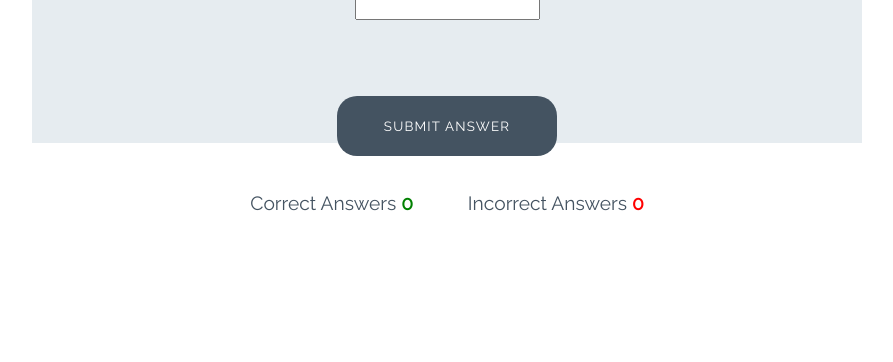
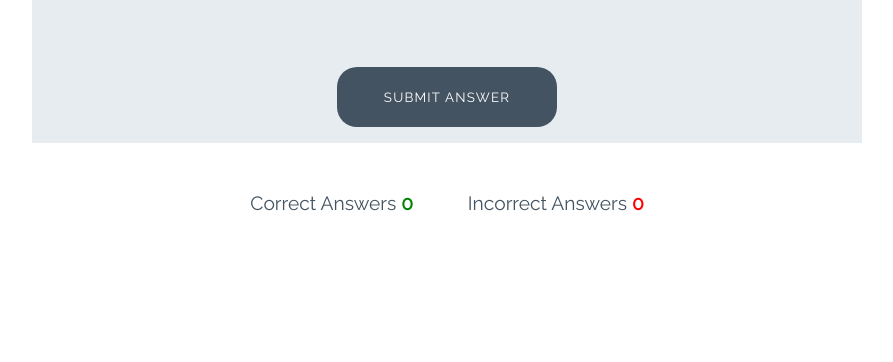
Before and after one commit to MattDunks94/love-maths, a plain HTML site: page index.html in a window 1280 px wide. Shown: the part 438-800 px from the top of the page, without its empty margins (193-1086 px from the left). Drawn offline with Linux system fonts and the light colour scheme.

Commit message:
modified style.css

```diff
--- a/assets/css/style.css
+++ b/assets/css/style.css
@@ -70,7 +70,7 @@ body {
     font-size: 1rem;
 }
 
-.answer-box {
+#answer-box {
     border: none;
     color: #445361;
     display: inline-block;
```
